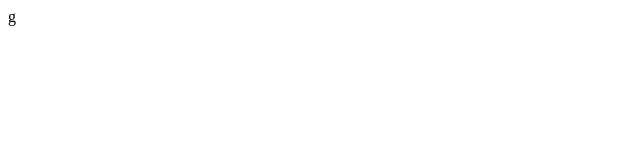
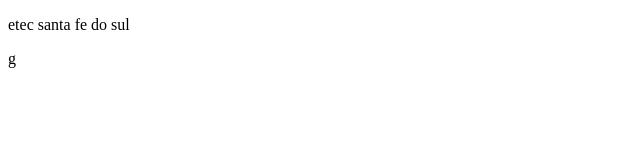
Before and after one commit to saragabrielli154-spec/prova-git-github, a plain HTML site: page contato.html in a window 1280 px wide. Shown: the whole page, without its empty margins (0-640 px from the left). Drawn offline with Linux system fonts and the light colour scheme.

Commit message:
coloquei um paragrafo no contato.html

```diff
--- a/contato.html
+++ b/contato.html
@@ -4,6 +4,7 @@
     <meta charset="UTF-8">
     <meta name="viewport" content="width=device-width, initial-scale=1.0">
     <title>informaçoes de contato</title>
+    <p>etec santa fe do sul</p>
 </head>
 <body>
 
```
